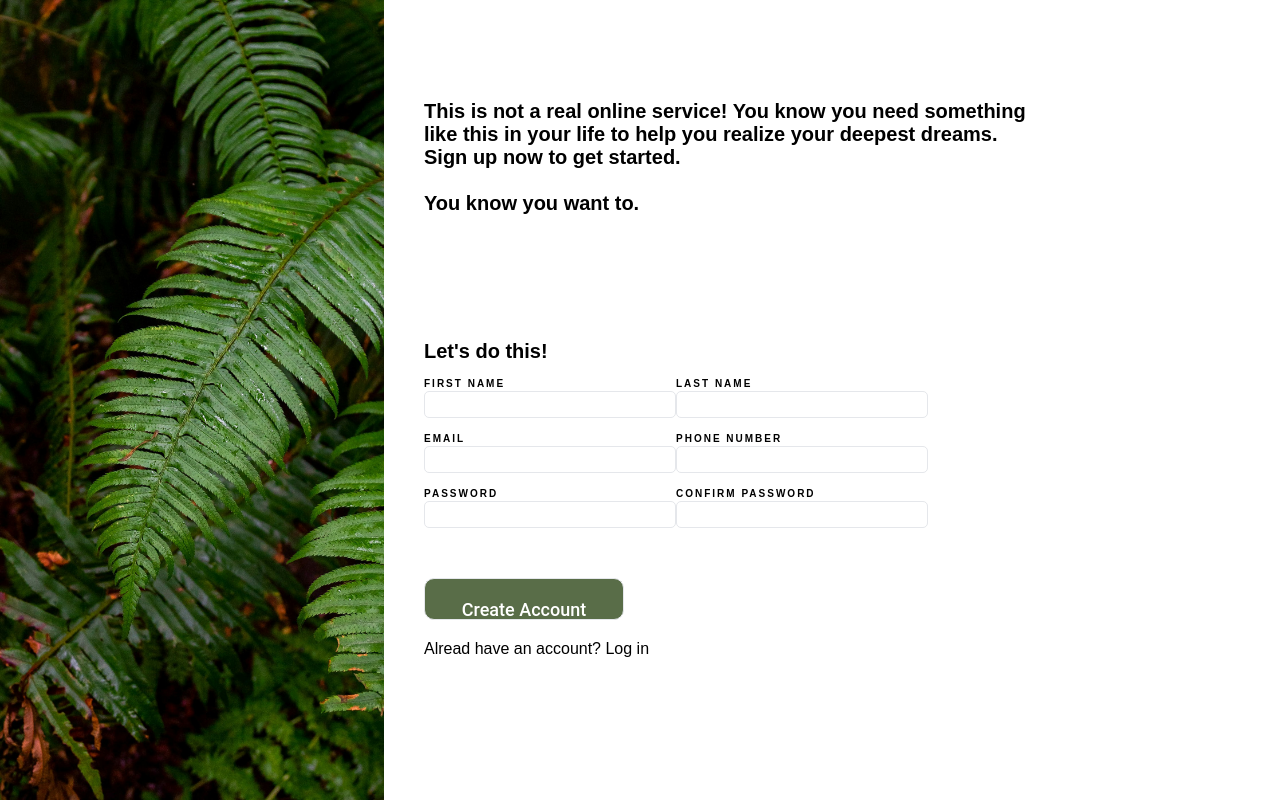
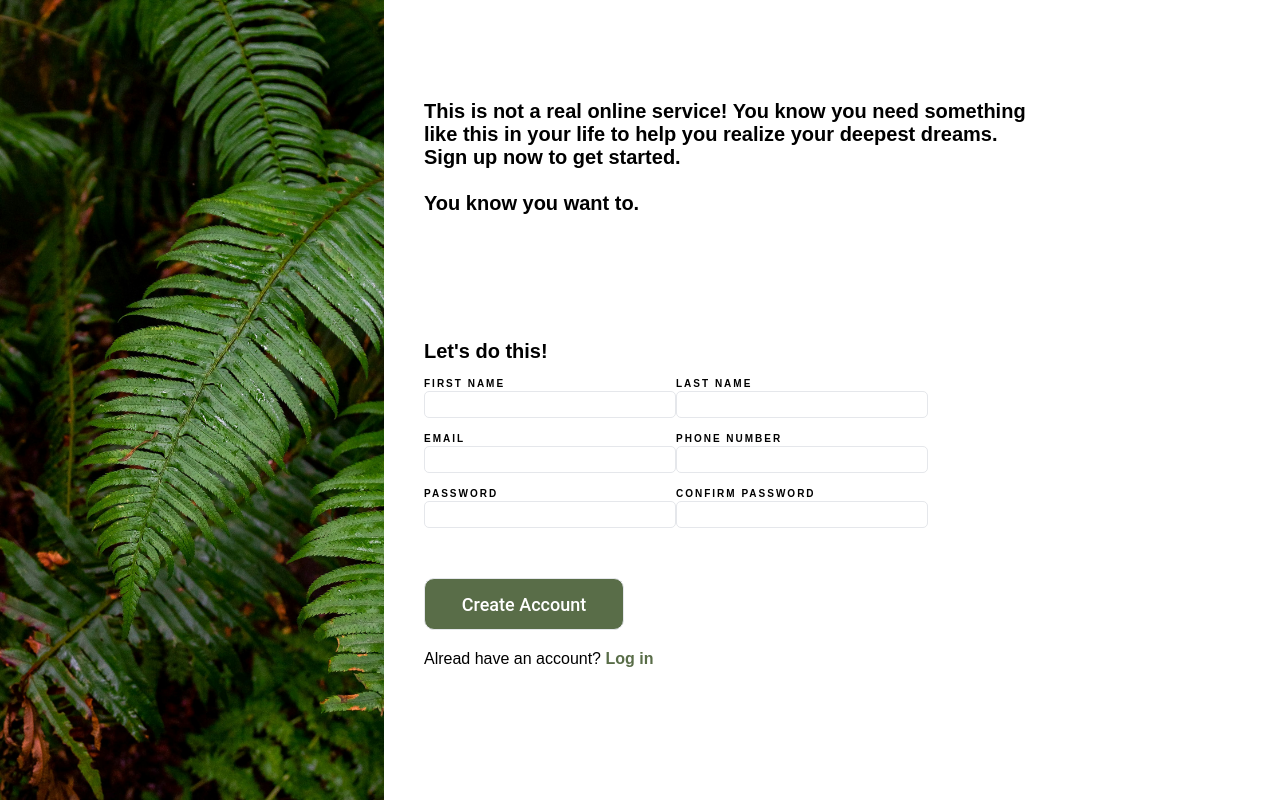
Before and after one commit to Rawrrz/sign-up-form, a plain HTML site: page index.html in a window 1280 px wide. Drawn offline with Linux system fonts and the light colour scheme.

Commit message:
Fixed the Create Account button's padding!

```diff
--- a/index.html
+++ b/index.html
@@ -57,7 +57,7 @@
           </div>
           <div class="create-account">
             <input type="submit" value="Create Account"/>
-          <div class="login-subtext">Alread have an account? Log in</div>
+          <div class="login-subtext">Alread have an account? <a href="#">Log in</a></div>
           </div>
         </form>
       </div>
--- a/styles.css
+++ b/styles.css
@@ -35,6 +35,7 @@ body
 
 .section-1
 {
+  text-align: left;
   height: 30vh;
   font-weight: bold;
   font-size: 20px;
@@ -60,7 +61,7 @@ body
   font-size: 10px;
   text-transform: uppercase;
   margin-right: 50px;
-  font-weight: bold;
+  font-weight: bolder;
   letter-spacing: 2px;
 }
 
@@ -88,7 +89,8 @@ body
   width: 200px;
   border-radius: 10px;
   font-family: roboto;
-  padding: 20px;
+  padding-bottom: 35px;
+  padding-top: 15px;
   background-color: #596D48;
   color: white;
   font-size: 18px;
@@ -99,3 +101,10 @@ body
 {
     margin-top: 20px;
 }
+
+.login-subtext a
+{
+    color: #596D48;
+    font-weight: bold;
+    text-decoration: none;
+}
```
